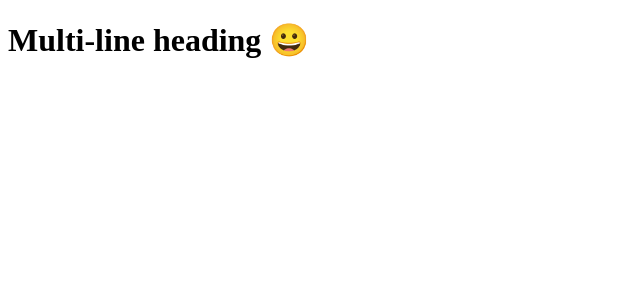
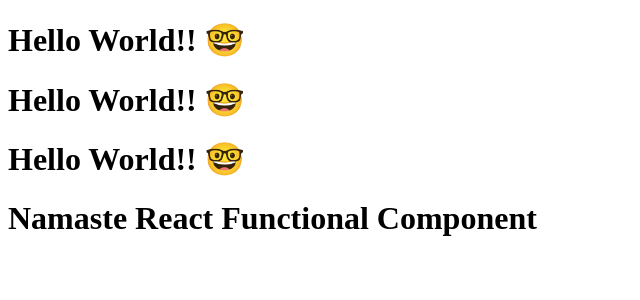
Before and after one commit to mohitk58/namaste-react, a React (Vite) app: page / in a window 1280 px wide. Shown: the top 300 px of the page, without its empty margins (0-640 px from the left). Built offline with nearby package versions, Linux system fonts and the light colour scheme.

Commit message:
Episode 03 - Laying the foundation

```diff
--- a/App.js
+++ b/App.js
@@ -5,7 +5,7 @@
 
 const heading = React.createElement(
   "h1",
-  { id: "heading" },
+  { id: "heading", xyz: "abc" },
   "Namaste React 🚀"
 );
 
@@ -21,6 +21,32 @@
 // JSX => className, HTML => class
 // Attributes - JSX => tabIndex (camelCase), HTML => tabindex
 
+// React Component - Everyting in react is a Component
+
+// Class Based Components - OLD (Uses JS Classes)
+// Functional Components - NEW (Uses JS Functions)
+
+// React Functional Component => Just the noraml JS Function which return some JSXs
+
+// const HeadingComponent = () => {
+//   return <h1>Namaste React Functional Component</h1>;
+// };
+
+// React Component => It is a normal JS functions which just retruns the piece of JSXs or React Elements.
+
+// Component Composition  - Component inside components.
+
+const Title = () => <h1>Hello World!! 🤓</h1>;
+
+const HeadingComponent = () => (
+  <div className="container">
+    {Title()}
+    <Title />
+    <Title></Title>
+    <h1 className="heading">Namaste React Functional Component</h1>
+  </div>
+);
+
 const jsxHeading = <h1 id="heading">Namaste React using JSX 🚀</h1>; // JSX single line
 
 const jsxHeadingMultiLines = (
@@ -33,4 +59,4 @@
 
 const root = ReactDOM.createRoot(document.getElementById("root"));
 
-root.render(jsxHeadingMultiLines);
+root.render(<HeadingComponent />);
```
